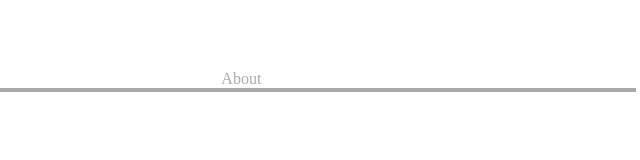
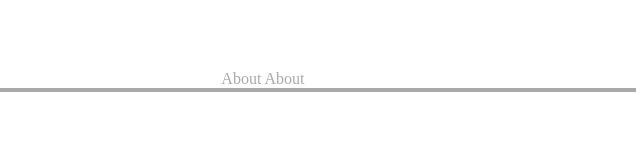
Before and after one commit to DuringerDesigns5280/git-pair-3, a plain HTML site: page app/index.html in a window 1280 px wide. Shown: the full height of the page, 636-1276 px from the left. Drawn offline with Linux system fonts and the light colour scheme.

Commit message:
added taylor.html and linked to index.html

```diff
--- a/app/index.html
+++ b/app/index.html
@@ -10,6 +10,7 @@
       <h1>Home Page</h1>
       <nav>
         <a href="about.html">About</a>
+        <a href="taylor.html">About</a>
       </nav>
     </header>
   </body>
```
Also changed, not shown: taylor.html (added).
